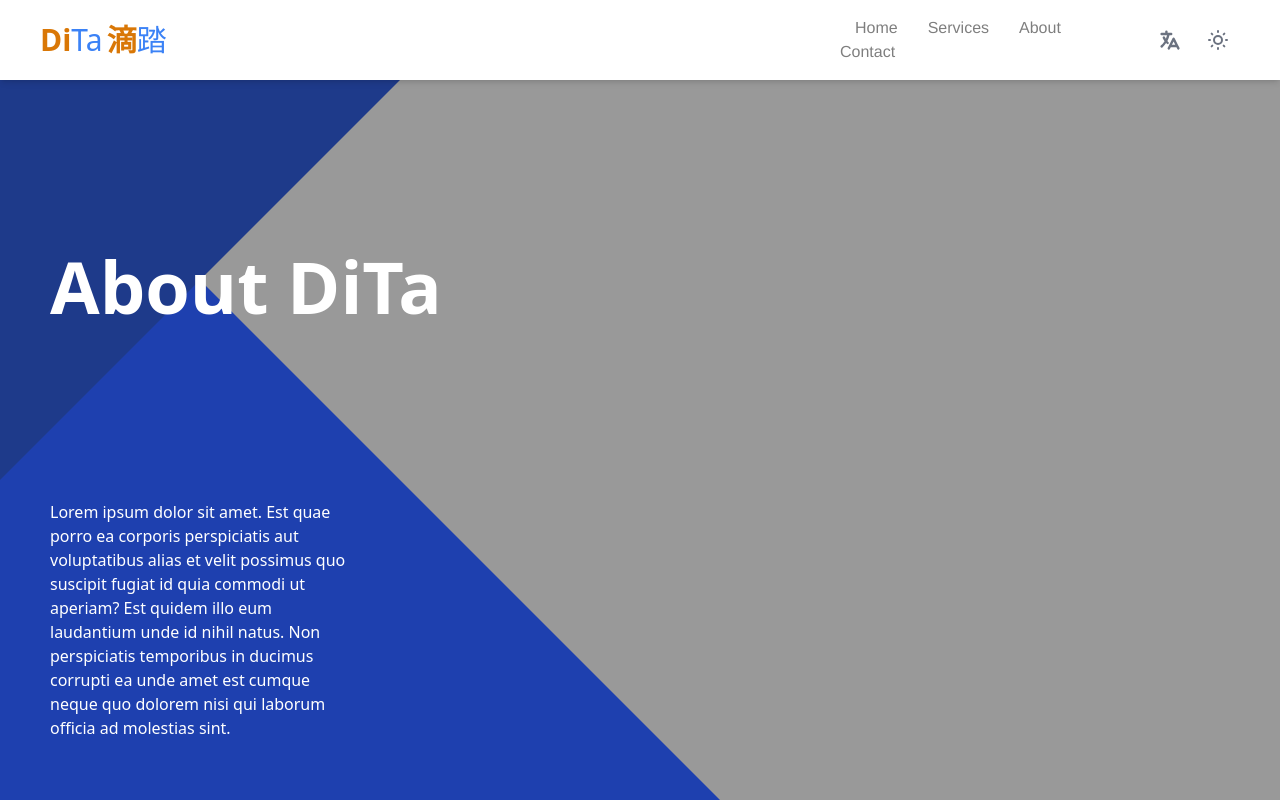
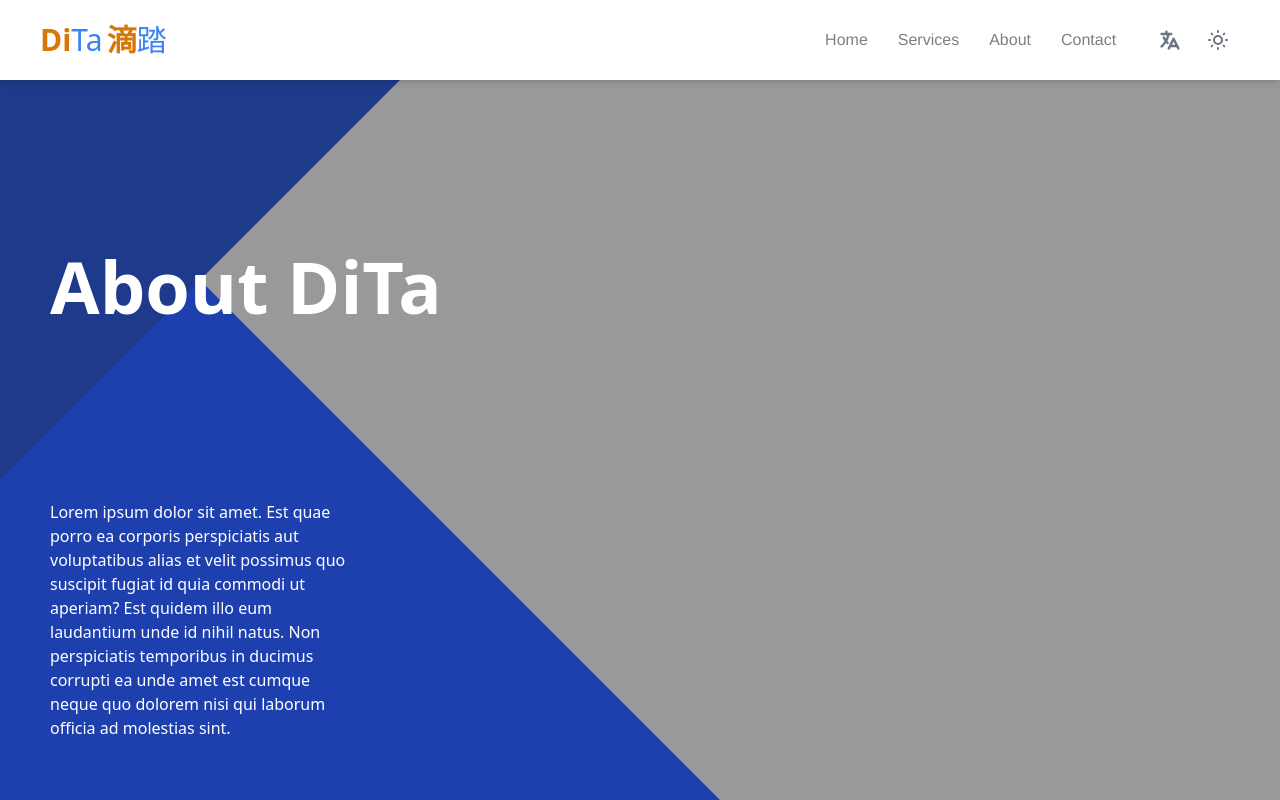
Before and after one commit to booth-algo/DiTa, a Next.js app in the folder dita/: page /aboutUs in a window 1280 px wide. Shown: the top 800 px of the page. Built offline with nearby package versions, Linux system fonts and the light colour scheme; what @badrap/bar-of-progress would draw is missing.

Commit message:
should have fixed

```diff
--- a/dita/components/Header.tsx
+++ b/dita/components/Header.tsx
@@ -114,7 +114,7 @@ function Header({ placeholder }) {
 
             {/* responsive nav bar */}
             <div id="navBar">
-                <div id="items" className={isOpen && 'open'} style={{position:'absolute', right:'100px'}}>
+                <div id="items" className={isOpen && 'open'} style={{position:'absolute', right:'100px', minWidth:'400px', textAlign:'right'}}>
                     <a onClick={() => router.push("/")} >Home</a>
                     <a onClick={() => router.push("services")}>Services</a>
                     <a onClick={() => router.push("aboutUs")}>About</a>
--- a/dita/pages/aboutUs.tsx
+++ b/dita/pages/aboutUs.tsx
@@ -6,6 +6,8 @@ function aboutUs() {
   return (
     <div>
       <Header />
+
+      {/* <div className='pt-10 pb-10'>Contact Us</div> */}
 
       <div style={{height: '800px', backgroundColor: '#999'}}>
 
```
